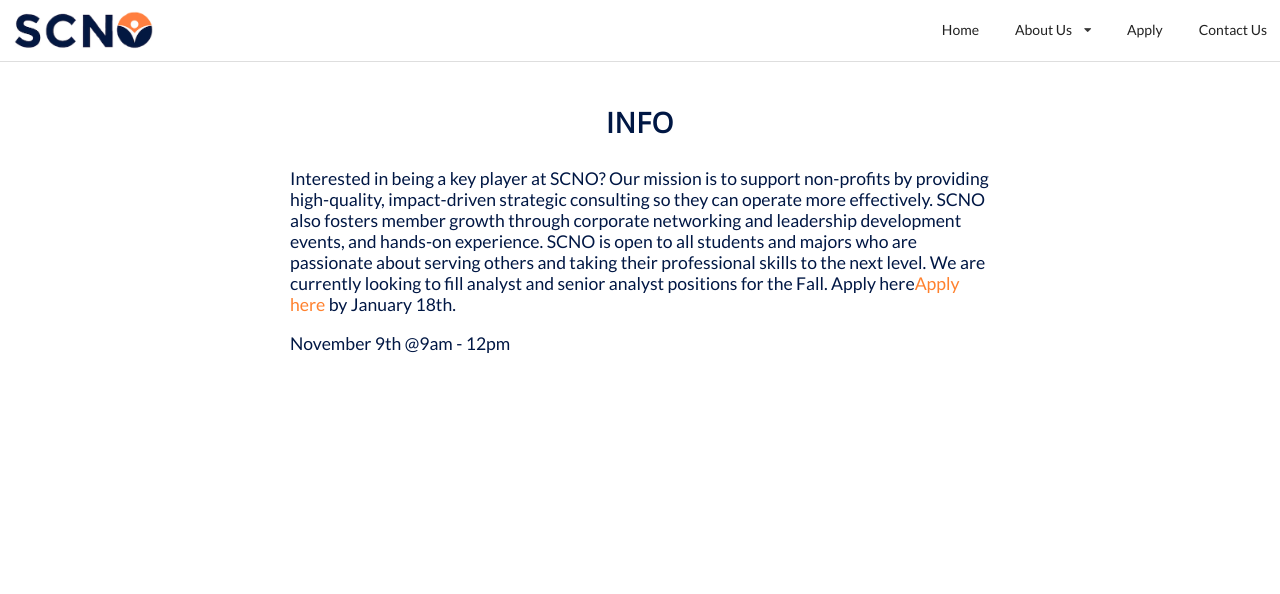
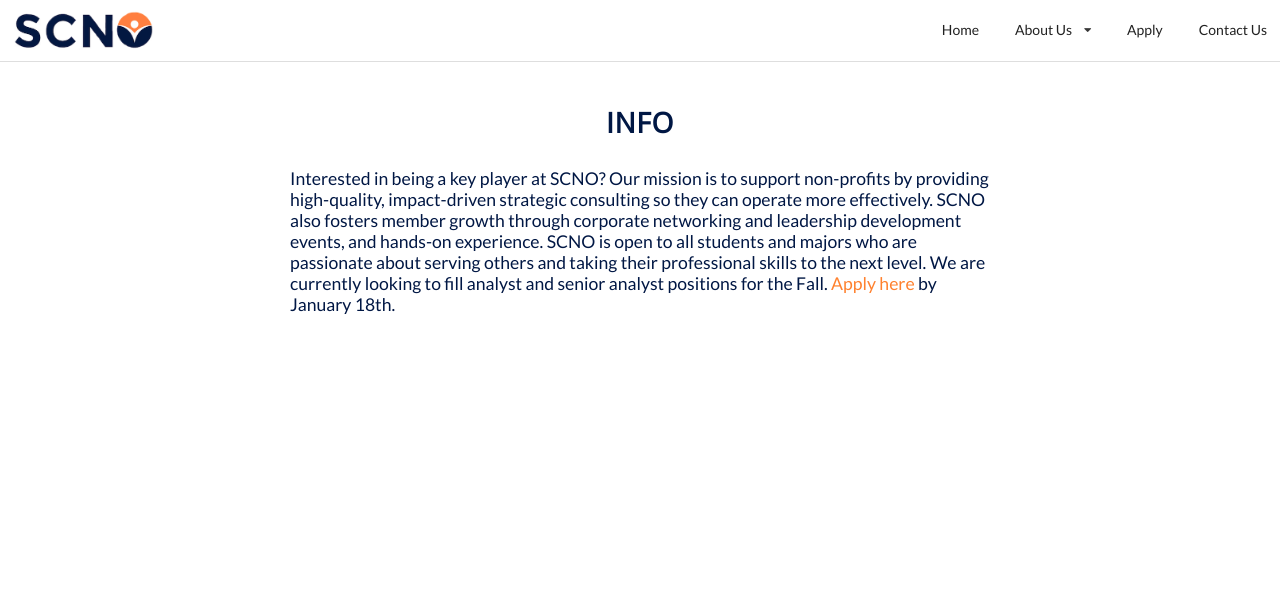
Before and after one commit to lsurasani/lsurasani.github.io, a PHP site: page /apply in a window 1280 px wide. Shown: the top 594 px of the page. Run offline with PHP 8.4, Linux system fonts and the light colour scheme; some libraries are stand-ins or nearby versions.

Commit message:
fixed apply page

```diff
--- a/apply.php
+++ b/apply.php
@@ -17,8 +17,7 @@
                 <div class="ui horizontal divider">
                     <h1>Info</h1>
                 </div>
-                <p> Interested in being a key player at SCNO? Our mission is to support non-profits by providing high-quality, impact-driven strategic consulting so they can operate more effectively. SCNO also fosters member growth through corporate networking and leadership development events, and hands-on experience. SCNO is open to all students and majors who are passionate about serving others and taking their professional skills to the next level. We are currently looking to fill analyst and senior analyst positions for the Fall. Apply here<a href = "https://goo.gl/forms/ejHmLHt0RUAT5Nju1" target="_blank">Apply here</a> by January 18th. </p>
-                <p> November 9th @9am - 12pm</p>
+                <p> Interested in being a key player at SCNO? Our mission is to support non-profits by providing high-quality, impact-driven strategic consulting so they can operate more effectively. SCNO also fosters member growth through corporate networking and leadership development events, and hands-on experience. SCNO is open to all students and majors who are passionate about serving others and taking their professional skills to the next level. We are currently looking to fill analyst and senior analyst positions for the Fall.<a href = "https://goo.gl/forms/ejHmLHt0RUAT5Nju1" target="_blank"> Apply here</a> by January 18th. </p>
             </div>
 
             <?php include "footer.html"; ?>
```
